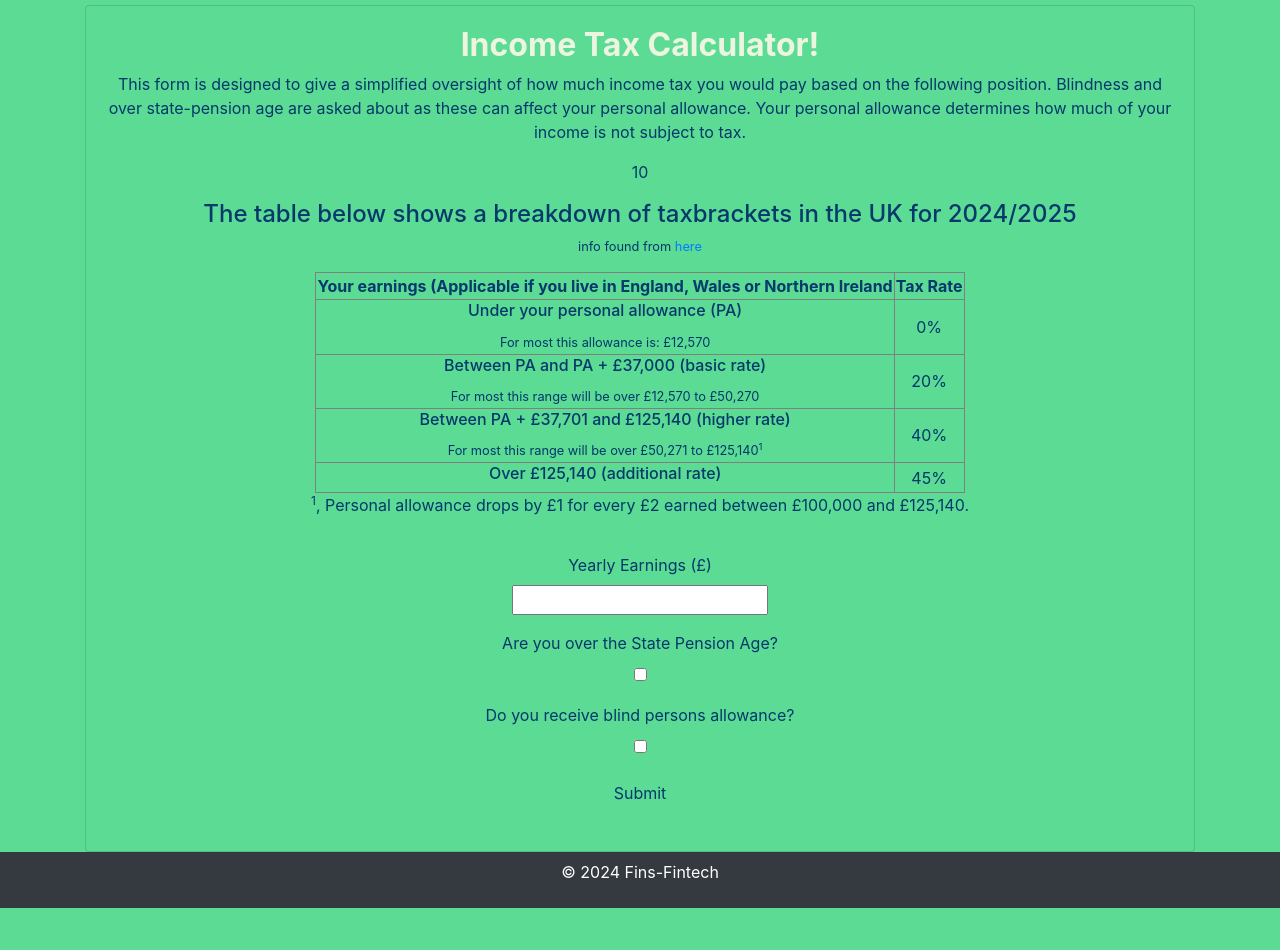
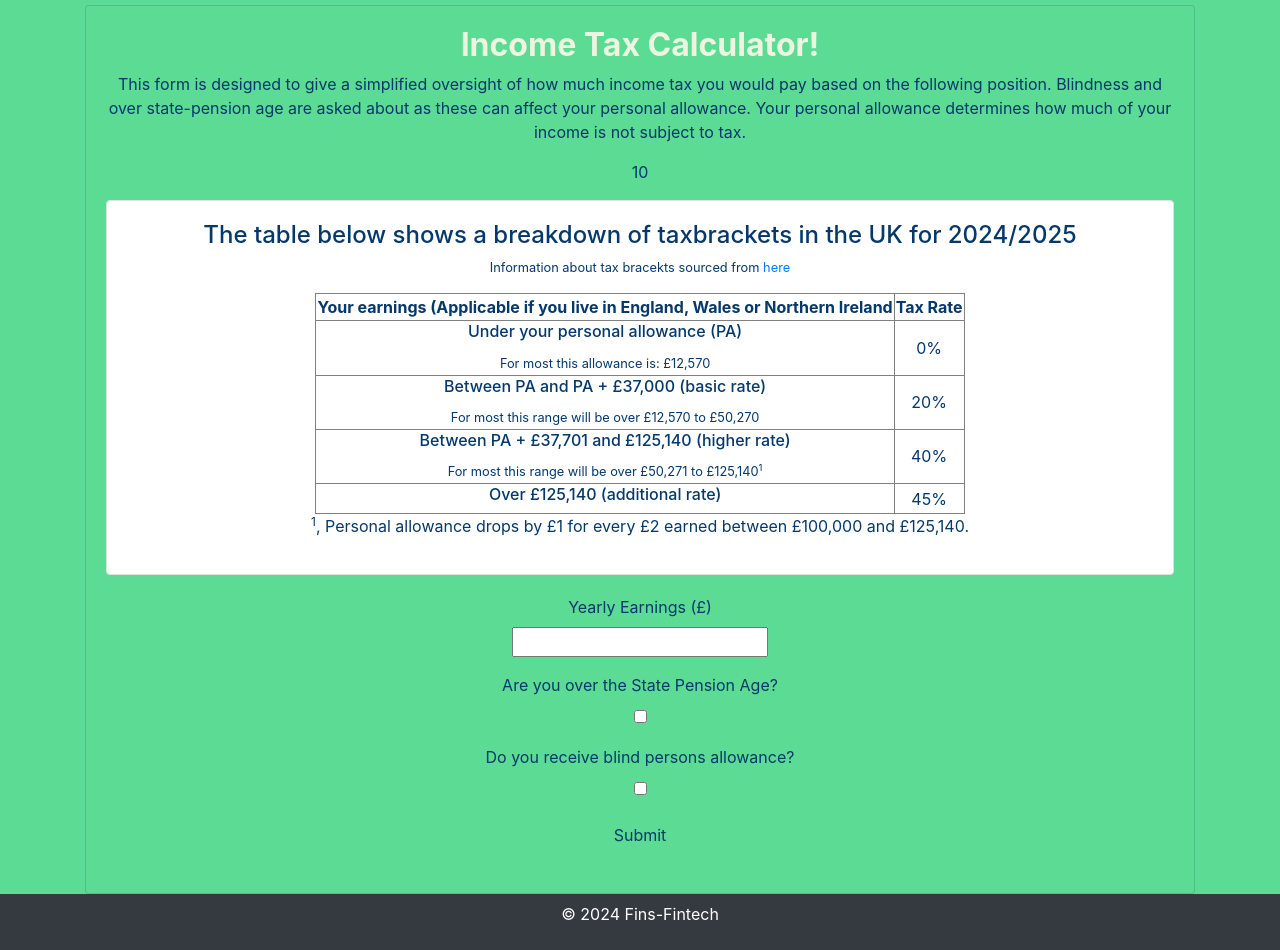
Before and after one commit to lilac-electron/Wealth_Management_Tool, a Flask app: template templates/pages/incomeTaxForm.html in a window 1280 px wide. Shown: the part 151-1101 px from the top of the page. Before the commit the page ends 1059 px from the top, so only its background shows below. Run offline with Flask 3, Linux system fonts and the light colour scheme; tables that the repository leaves empty hold one stand-in row (values such as "Sample post"); the template is opened without the code that fills it: values that come from a table or form of the project are taken from there, most other values are stand-ins (such as "Sample title", 1, 10 or a date in 2020); parts of the project's set-up code (start-up, migrations or seed data) failed here and were passed over; some libraries are stand-ins or nearby versions.

Commit message:
Update incomeTaxForm.html

```diff
--- a/templates/pages/incomeTaxForm.html
+++ b/templates/pages/incomeTaxForm.html
@@ -45,8 +45,10 @@
                 </p>
                 {% if tax_content %}
                     <p>{{ tax_content }}</p>
+                    <div class="card mx-auto mt-3 border rounded"> <!-- Added 'card' class -->
+                        <div class="card-body">
                             <h4>The table below shows a breakdown of taxbrackets in the UK for 2024/2025</h4>
-                    <small><p>info found from <a href="https://www.moneysavingexpert.com/banking/tax-rates/#:~:text=For%20the%202024%2F25%20tax%20year%2C%20if%20you%20live%20in,once%20earnings%20hit%20%C2%A3100%2C000).">here</a></p></small>
+                            <small><p>Information about tax bracekts sourced from <a href="https://www.moneysavingexpert.com/banking/tax-rates/#:~:text=For%20the%202024%2F25%20tax%20year%2C%20if%20you%20live%20in,once%20earnings%20hit%20%C2%A3100%2C000).">here</a></p></small>
                             <table border="1" class="mx-auto">
                                 <tr>
                                     <th>Your earnings (Applicable if you live in England, Wales or Northern Ireland</th>
@@ -82,6 +84,8 @@
                                 </tr>
                             </table>
                             <p><sup>1</sup>, Personal allowance drops by £1 for every £2 earned between £100,000 and £125,140.</p>
+                        </div>
+                    </div>
                 {% endif %}
                 <!-- Income Tax Form -->
                 <div id="incomeTaxFormContent" class="card-body">
```
Lines whose indentation alone changed are shown as unchanged.
